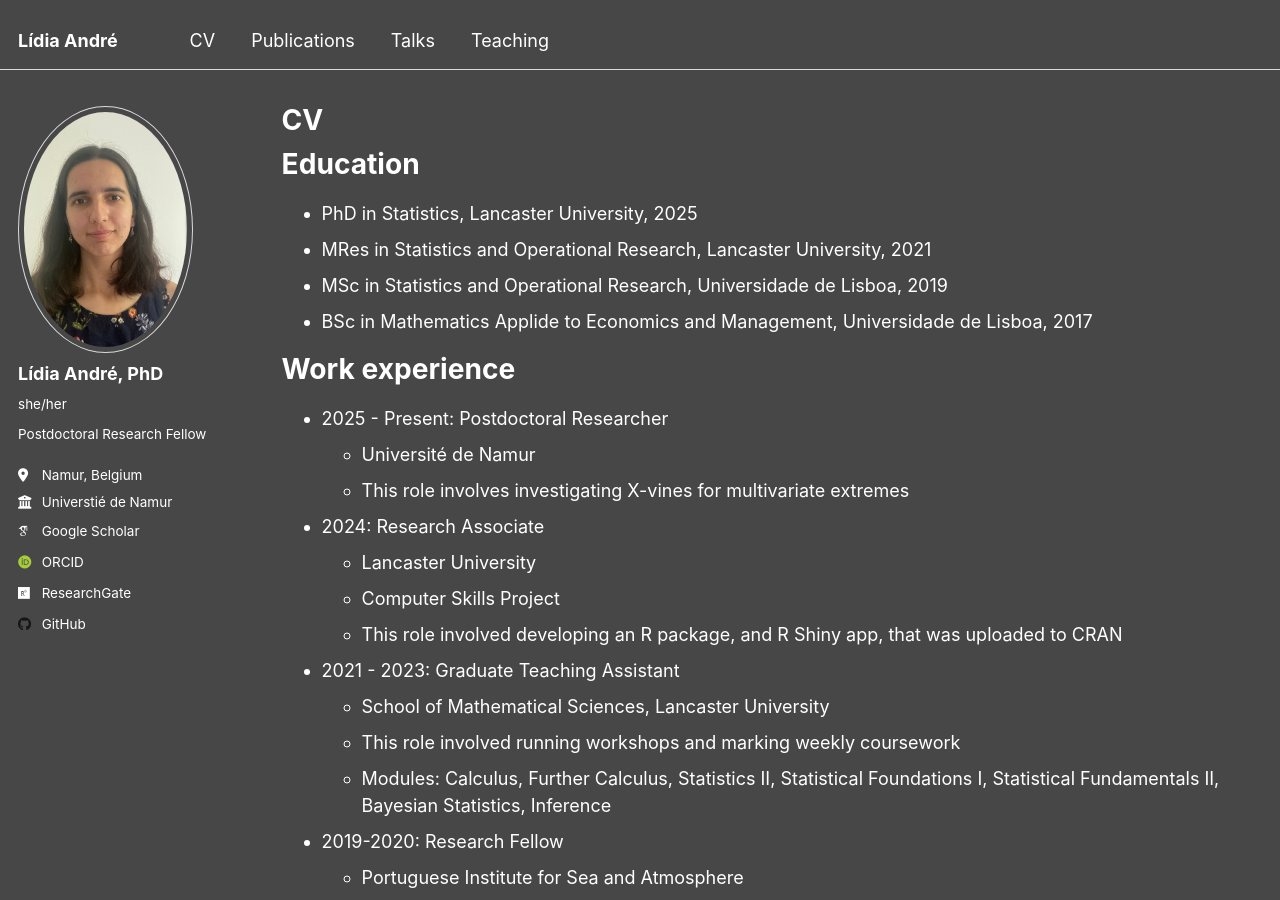
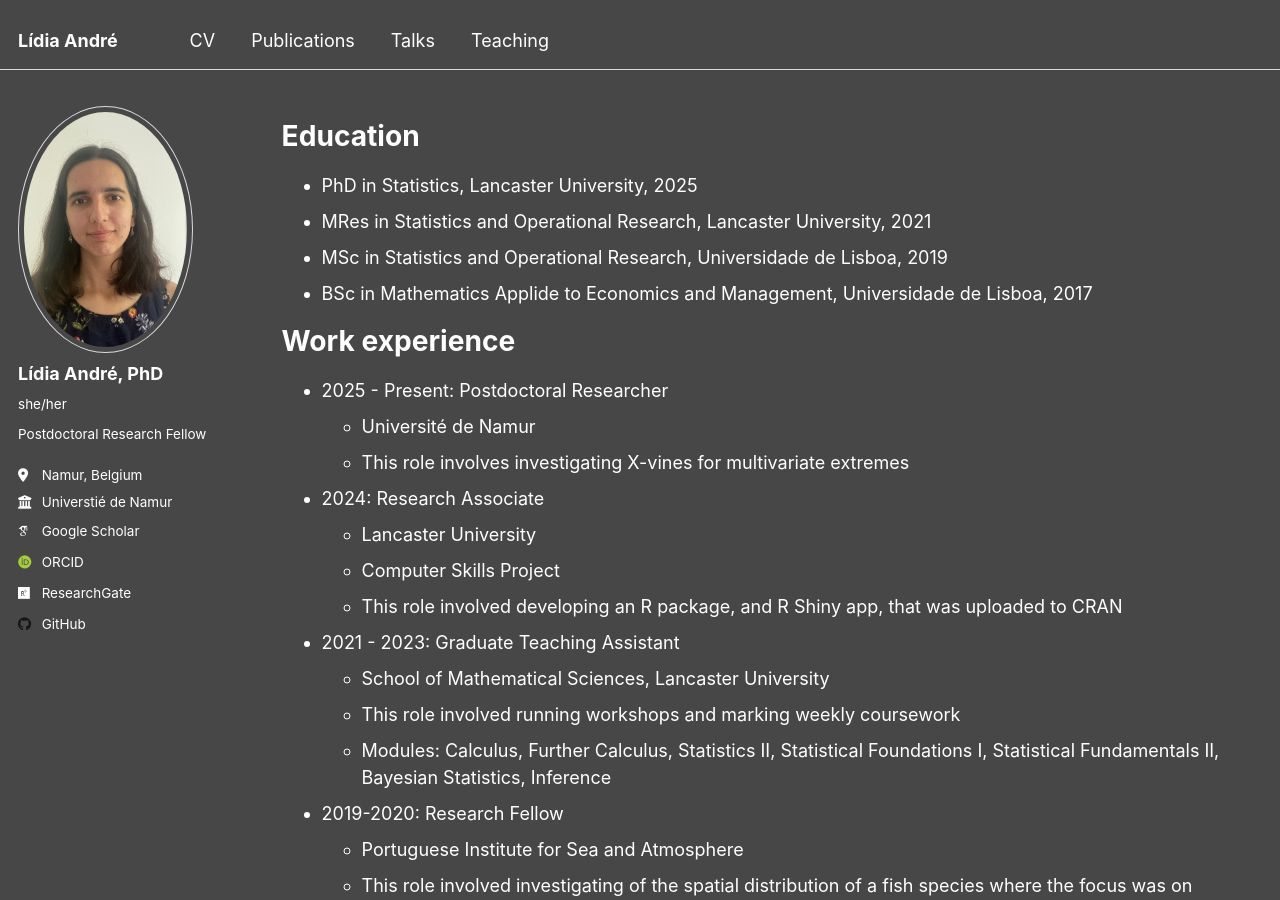
Before and after one commit to lidiamandre/lidiamandre.github.io, a Jekyll site: the page built from _pages/cv.md, in a window 1280 px wide and 900 px high. Built offline with Jekyll 4.4.1, drawn with Linux system fonts in a browser that asks for light colours; some web fonts are replaced.

Commit message:
Update cv.md

```diff
--- a/_pages/cv.md
+++ b/_pages/cv.md
@@ -1,11 +1,12 @@
 ---
 layout: archive
-title: "CV"
 permalink: /cv/
 author_profile: true
 redirect_from:
   - /resume
 ---
+
+{% include base_path %}
 
 Education
 ======
```
